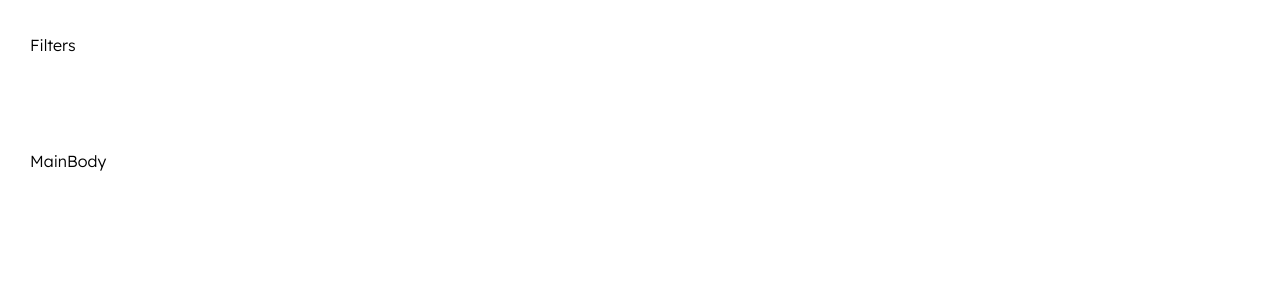
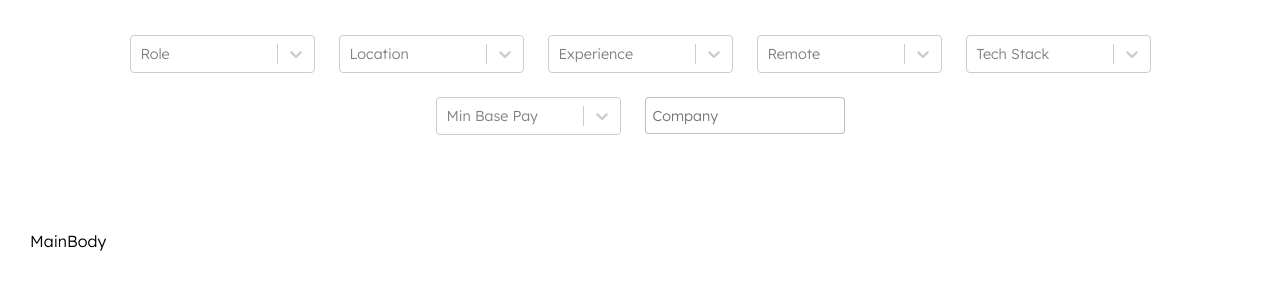
Before and after one commit to Hasann529/Weekday_Assignment, a React (Vite) app: page / in a window 1280 px wide. Shown: the top 300 px of the page. Built offline with nearby package versions, Linux system fonts and the light colour scheme.

Commit message:
Implemented Static Custom Select Component

```diff
--- a/package.json
+++ b/package.json
@@ -12,6 +12,7 @@
   "dependencies": {
     "react": "^18.2.0",
     "react-dom": "^18.2.0",
+    "react-select": "^5.8.0",
     "sass": "^1.76.0"
   },
   "devDependencies": {
--- a/src/App.scss
+++ b/src/App.scss
@@ -18,3 +18,11 @@
   gap: 6rem;
   width: 100%;
 }
+
+.filters {
+  display: flex;
+  gap: 1.5rem;
+  flex-wrap: wrap;
+  justify-content: center;
+  width: 100%;
+}
--- /dev/null
+++ b/src/components/CustomSelect.jsx
@@ -0,0 +1,28 @@
+import React from "react";
+import Select from "react-select";
+
+const CustomSelect = ({ width, placeholder, options, multiValues }) => {
+  return (
+    <Select
+      isMulti={multiValues}
+      isClearable={true}
+      placeholder={placeholder}
+      options={options}
+      styles={{
+        control: (provided) => ({
+          ...provided,
+          minWidth: width, // Adjust the width as needed
+          fontSize: ".9rem",
+        }),
+        option: (provided) => ({
+          ...provided,
+          fontSize: ".9rem", // Adjust the font size as needed
+        }),
+      }}
+    />
+  );
+};
+
+export default CustomSelect;
+
+// Reusable CustomSelect Component for all the select dropdown
--- a/src/components/Filters.jsx
+++ b/src/components/Filters.jsx
@@ -1,9 +1,66 @@
 import React from 'react'
+import { basePayOptions, expOptions, locationOptions, remoteOptions, roleOptions, techStackOptions } from './OptionData'
+import CustomSelect from './CustomSelect'
 
 const Filters = () => {
   return (
     <div className='filters'>
-      Filters
+       <CustomSelect
+        width={185}
+        placeholder={"Role"}
+        options={roleOptions}
+        multiValues={true}
+      />
+      <CustomSelect
+        width={185}
+        placeholder={"Location"}
+        options={locationOptions}
+        multiValues={true}
+      />
+      <CustomSelect
+        width={185}
+        placeholder={"Experience"}
+        options={expOptions}
+        multiValues={true}
+
+      />
+      <CustomSelect
+        width={185}
+        placeholder={"Remote"}
+        options={remoteOptions}
+        multiValues={true}
+
+      />
+      <CustomSelect
+        width={185}
+        placeholder={"Tech Stack"}
+        options={techStackOptions}
+        multiValues={true}
+
+      />
+      <CustomSelect
+        width={185}
+        placeholder={"Min Base Pay"}
+        options={basePayOptions}
+        multiValues={true}
+
+      />
+      <input
+        type="text"
+        style={{
+          width: "200px",
+          padding: "0 7px",
+          fontSize: ".9rem",
+          height: "37px",
+          // outline: "none",
+          outlineColor: "#007bff",
+          // border: "none",
+          border: "1px solid #80808080",
+          borderRadius: "4px",
+        }}
+        placeholder="Company"
+
+      />
     </div>
   )
 }
--- /dev/null
+++ b/src/components/OptionData.js
@@ -0,0 +1,172 @@
+// All Options Static Data in a single place
+
+export const expOptions = [
+    { value: 1, label: "1" },
+    { value: 2, label: "2" },
+    { value: 3, label: "3" },
+    { value: 4, label: "4" },
+    { value: 5, label: "5" },
+    { value: 6, label: "6" },
+    { value: 7, label: "7" },
+    { value: 8, label: "8" },
+    { value: 9, label: "9" },
+    { value: 10, label: "10" },
+  ];
+
+  export const remoteOptions = [
+    { value: "remote", label: "Remote" },
+    { value: "hybrid", label: "Hybrid" },
+    { value: "in-office", label: "In-office" },
+  ];
+
+  export const techStackOptions = [
+    { value: "python", label: "Python" },
+    { value: "java", label: "Java" },
+    { value: "go", label: "GoLang" },
+    { value: "ruby", label: "Ruby/Rails" },
+    { value: "c++", label: "C++" },
+    { value: "kotlin", label: "Kotlin" },
+    { value: "django", label: "Django" },
+    { value: "csharp", label: "C#" },
+    { value: "graphql", label: "GraphQL" },
+    { value: "flask", label: "Flask" },
+    { value: "typescript", label: "TypeScript" },
+    { value: "aws", label: "AWS" },
+    { value: "javascript", label: "JavaScript" },
+    { value: "rust", label: "Rust" },
+    { value: "nodejs", label: "Node.js" },
+    { value: "react", label: "React" },
+  ];
+
+  export const locationOptions = [
+    { value: "india", label: "India" },
+    { value: "bengaluru", label: "Bengaluru" },
+    { value: "hyderabad", label: "Hyderabad" },
+    { value: "pune", label: "Pune" },
+    { value: "chennai", label: "Chennai" },
+    { value: "mumbai", label: "Mumbai" },
+    { value: "delhi", label: "Delhi" },
+    { value: "gurgaon", label: "Gurgaon" },
+    { value: "noida", label: "Noida" },
+    { value: "kolkata", label: "Kolkata" },
+    { value: "ahmedabad", label: "Ahmedabad" },
+  ];
+
+  export const basePayOptions = [
+    { value: 0, label: "0L" },
+    { value: 10, label: "10L" },
+    { value: 20, label: "20L" },
+    { value: 30, label: "30L" },
+    { value: 40, label: "40L" },
+    { value: 50, label: "50L" },
+    { value: 60, label: "60L" },
+    { value: 70, label: "70L" },
+  ];
+
+  export const roleOptions = [
+      {
+        label: "ENGINEERING",
+        options: [
+          { value: "Backend", label: "Backend" },
+          { value: "Frontend", label: "Frontend" },
+          { value: "Fullstack", label: "Fullstack" },
+          { value: "IOS", label: "IOS" },
+          { value: "Flutter", label: "Flutter" },
+          { value: "React Native", label: "React Native" },
+          { value: "Android", label: "Android" },
+          { value: "Tech Lead", label: "Tech Lead" },
+          { value: "Dev-Ops", label: "Dev-Ops" },
+          { value: "Data Engineer", label: "Data Engineer" },
+          { value: "Data Science", label: "Data Science" },
+          { value: "Computer Vision", label: "Computer Vision" },
+          { value: "Deep-Learning", label: "Deep-Learning" },
+          { value: "Test / Qa", label: "Test / Qa" },
+          { value: "Web3", label: "Web3" },
+        ],
+      },
+      {
+        label: "DESIGN",
+        options: [
+          { value: "Designer", label: "Designer" },
+          { value: "Design Manager", label: "Design Manager" },
+          { value: "Graphic Designer", label: "Graphic Designer" },
+          { value: "Product Designer", label: "Product Designer" },
+        ],
+      },
+      {
+        label: "PRODUCT",
+        options: [{ value: "Product Manager", label: "Product Manager" }],
+      },
+      {
+        label: "OPERATIONS",
+        options: [
+          { value: "Operations Manager", label: "Operations Manager" },
+          {
+            value: "Founder's Office/Chief Of Staff",
+            label: "Founder's Office/Chief Of Staff",
+          },
+        ],
+      },
+      {
+        label: "SALES",
+        options: [
+          {
+            value: "Sales Development Representative",
+            label: "Sales Development Representative",
+          },
+          { value: "Account Executive", label: "Account Executive" },
+          { value: "Account Manager", label: "Account Manager" },
+        ],
+      },
+      {
+        label: "MARKETING",
+        options: [
+          {
+            value: "Digital Marketing Manager",
+            label: "Digital Marketing Manager",
+          },
+          { value: "Growth Hacker", label: "Growth Hacker" },
+          { value: "Marketing", label: "Marketing" },
+          {
+            value: "Product Marketing Manager",
+            label: "Product Marketing Manager",
+          },
+        ],
+      },
+      {
+        label: "OTHER ENGINEERING",
+        options: [
+          { value: "Hardware", label: "Hardware" },
+          { value: "Mechanical", label: "Mechanical" },
+          { value: "Systems", label: "Systems" },
+        ],
+      },
+      {
+        label: "BUSINESS ANALYST",
+        options: [{ value: "Business Analyst", label: "Business Analyst" }],
+      },
+      {
+        label: "DATA ANALYST",
+        options: [{ value: "Data Analyst", label: "Data Analyst" }],
+      },
+      {
+        label: "PROJECT MANAGER",
+        options: [{ value: "Project Manager", label: "Project Manager" }],
+      },
+      {
+        label: "MANAGEMENT",
+        options: [{ value: "Management", label: "Management" }],
+      },
+      {
+        label: "LEGAL",
+        options: [{ value: "Legal", label: "Legal" }],
+      },
+      {
+        label: "HR",
+        options: [{ value: "Hr", label: "Hr" }],
+      },
+      {
+        label: "FINANCE",
+        options: [{ value: "Finance", label: "Finance" }],
+      },
+    ];
```
Also changed, not shown: 1 other file (tests, documents, lock files or other folders).
